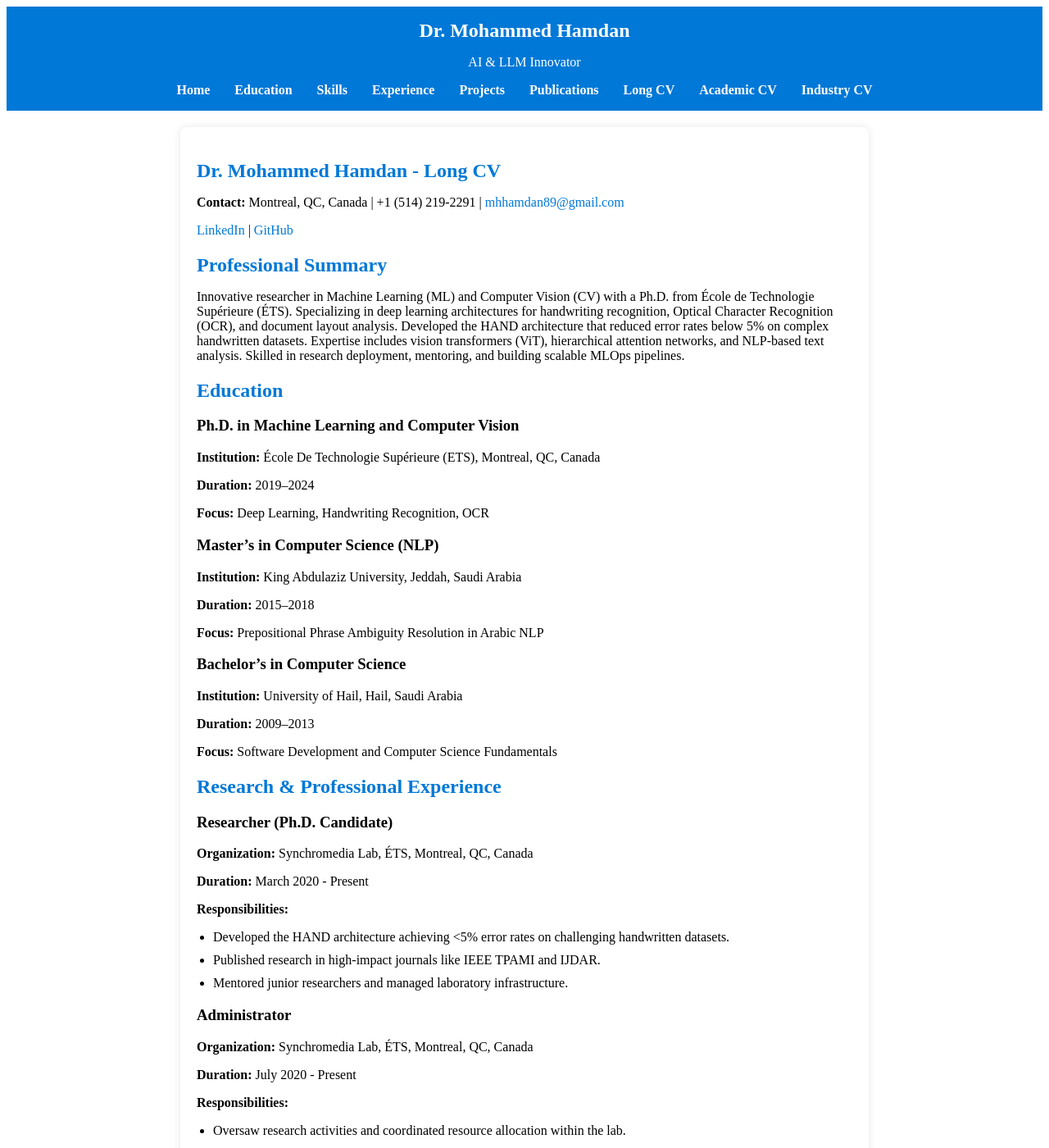
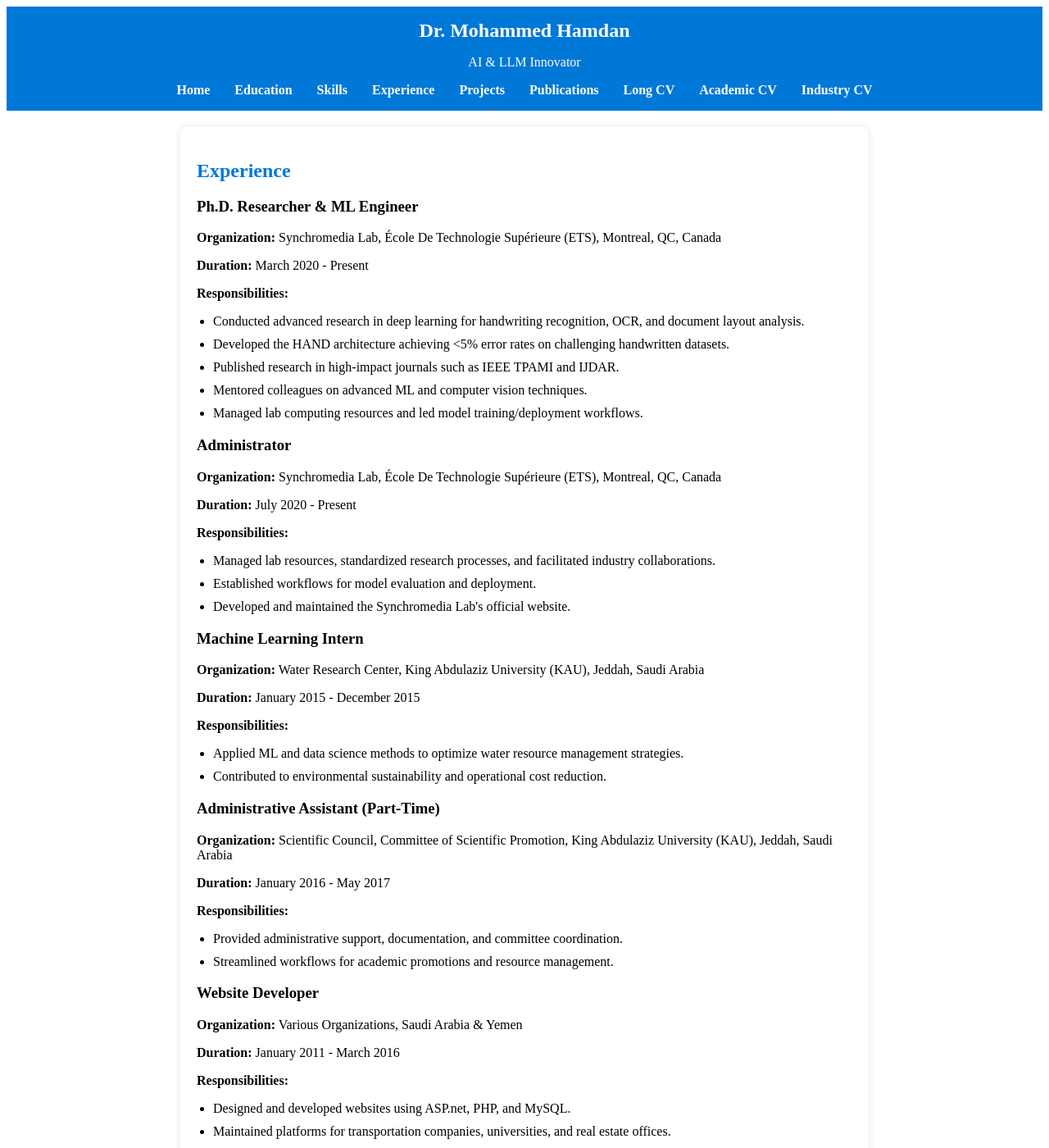
Before and after one commit to MHHamdan/moha, a Jekyll site: the page built from experience.html, in a window 1280 px wide and 1400 px high. Shown: the whole window at 82% size. Built offline with Jekyll 4.4.1, drawn with Linux system fonts in a browser that asks for light colours; some of the changed text lies outside the part shown.

```diff
--- a/experience.html
+++ b/experience.html
@@ -1,78 +1,67 @@
 ---
 layout: default
-title: "Industry CV"
-permalink: /cvs/cv_long.html
+title: "Experience"
+permalink: /experience.html
 ---
 
-<h2>Dr. Mohammed Hamdan - Long CV</h2>
-
-<p><strong>Contact:</strong> Montreal, QC, Canada | +1 (514) 219-2291 | <a href="mailto:mhhamdan89@gmail.com">mhhamdan89@gmail.com</a></p>
-<p>
-  <a href="https://www.linkedin.com/in/mohammed-hamdan-b4545316a/" target="_blank">LinkedIn</a> |
-  <a href="https://github.com/MHHamdan" target="_blank">GitHub</a>
-</p>
-
-<h2>Professional Summary</h2>
-<p>Innovative researcher in Machine Learning (ML) and Computer Vision (CV) with a Ph.D. from École de Technologie Supérieure (ÉTS). Specializing in deep learning architectures for handwriting recognition, Optical Character Recognition (OCR), and document layout analysis. Developed the HAND architecture that reduced error rates below 5% on complex handwritten datasets. Expertise includes vision transformers (ViT), hierarchical attention networks, and NLP-based text analysis. Skilled in research deployment, mentoring, and building scalable MLOps pipelines.</p>
-
-<h2>Education</h2>
-
-<div class="education-item">
-  <h3>Ph.D. in Machine Learning and Computer Vision</h3>
-  <p><strong>Institution:</strong> École De Technologie Supérieure (ETS), Montreal, QC, Canada</p>
-  <p><strong>Duration:</strong> 2019–2024</p>
-  <p><strong>Focus:</strong> Deep Learning, Handwriting Recognition, OCR</p>
-</div>
-
-<div class="education-item">
-  <h3>Master’s in Computer Science (NLP)</h3>
-  <p><strong>Institution:</strong> King Abdulaziz University, Jeddah, Saudi Arabia</p>
-  <p><strong>Duration:</strong> 2015–2018</p>
-  <p><strong>Focus:</strong> Prepositional Phrase Ambiguity Resolution in Arabic NLP</p>
-</div>
-
-<div class="education-item">
-  <h3>Bachelor’s in Computer Science</h3>
-  <p><strong>Institution:</strong> University of Hail, Hail, Saudi Arabia</p>
-  <p><strong>Duration:</strong> 2009–2013</p>
-  <p><strong>Focus:</strong> Software Development and Computer Science Fundamentals</p>
-</div>
-
-<h2>Research & Professional Experience</h2>
+<h2>Experience</h2>
 
 <div class="experience-item">
-  <h3>Researcher (Ph.D. Candidate)</h3>
-  <p><strong>Organization:</strong> Synchromedia Lab, ÉTS, Montreal, QC, Canada</p>
+  <h3>Ph.D. Researcher & ML Engineer</h3>
+  <p><strong>Organization:</strong> Synchromedia Lab, École De Technologie Supérieure (ETS), Montreal, QC, Canada</p>
   <p><strong>Duration:</strong> March 2020 - Present</p>
   <p><strong>Responsibilities:</strong></p>
   <ul>
-    <li>Developed the HAND architecture achieving &lt;5% error rates on challenging handwritten datasets.</li>
-    <li>Published research in high-impact journals like IEEE TPAMI and IJDAR.</li>
-    <li>Mentored junior researchers and managed laboratory infrastructure.</li>
+    <li>Conducted advanced research in deep learning for handwriting recognition, OCR, and document layout analysis.</li>
+    <li>Developed the HAND architecture achieving <5% error rates on challenging handwritten datasets.</li>
+    <li>Published research in high-impact journals such as IEEE TPAMI and IJDAR.</li>
+    <li>Mentored colleagues on advanced ML and computer vision techniques.</li>
+    <li>Managed lab computing resources and led model training/deployment workflows.</li>
   </ul>
 </div>
 
 <div class="experience-item">
   <h3>Administrator</h3>
-  <p><strong>Organization:</strong> Synchromedia Lab, ÉTS, Montreal, QC, Canada</p>
+  <p><strong>Organization:</strong> Synchromedia Lab, École De Technologie Supérieure (ETS), Montreal, QC, Canada</p>
   <p><strong>Duration:</strong> July 2020 - Present</p>
   <p><strong>Responsibilities:</strong></p>
   <ul>
-    <li>Oversaw research activities and coordinated resource allocation within the lab.</li>
-    <li>Managed interdisciplinary projects and facilitated team collaboration.</li>
-    <li>Designed and deployed the lab's official website.</li>
+    <li>Managed lab resources, standardized research processes, and facilitated industry collaborations.</li>
+    <li>Established workflows for model evaluation and deployment.</li>
+    <li>Developed and maintained the Synchromedia Lab's official website.</li>
   </ul>
 </div>
 
-<h2>Publications</h2>
-<ul>
-  <li>Hamdan, M., Rahiche, A., & Cheriet, M. (2024). <i>“HAND: Hierarchical Attention Network for Multi-Scale Handwritten Document Recognition.”</i> Submitted to IEEE TPAMI.</li>
-  <li>Hamdan, M., Chaudhary, H., & Cheriet, M. (2022). <i>“Refocus Attention Span Networks for Handwriting Line Recognition.”</i> IJDAR.</li>
-</ul>
+<div class="experience-item">
+  <h3>Machine Learning Intern</h3>
+  <p><strong>Organization:</strong> Water Research Center, King Abdulaziz University (KAU), Jeddah, Saudi Arabia</p>
+  <p><strong>Duration:</strong> January 2015 - December 2015</p>
+  <p><strong>Responsibilities:</strong></p>
+  <ul>
+    <li>Applied ML and data science methods to optimize water resource management strategies.</li>
+    <li>Contributed to environmental sustainability and operational cost reduction.</li>
+  </ul>
+</div>
 
-<h2>Skills</h2>
-<ul>
-  <li><strong>Programming:</strong> Python, C++, MATLAB</li>
-  <li><strong>Frameworks:</strong> TensorFlow, PyTorch</li>
-  <li><strong>Deployment:</strong> Docker, Kubernetes</li>
-</ul>
+<div class="experience-item">
+  <h3>Administrative Assistant (Part-Time)</h3>
+  <p><strong>Organization:</strong> Scientific Council, Committee of Scientific Promotion, King Abdulaziz University (KAU), Jeddah, Saudi Arabia</p>
+  <p><strong>Duration:</strong> January 2016 - May 2017</p>
+  <p><strong>Responsibilities:</strong></p>
+  <ul>
+    <li>Provided administrative support, documentation, and committee coordination.</li>
+    <li>Streamlined workflows for academic promotions and resource management.</li>
+  </ul>
+</div>
+
+<div class="experience-item">
+  <h3>Website Developer</h3>
+  <p><strong>Organization:</strong> Various Organizations, Saudi Arabia & Yemen</p>
+  <p><strong>Duration:</strong> January 2011 - March 2016</p>
+  <p><strong>Responsibilities:</strong></p>
+  <ul>
+    <li>Designed and developed websites using ASP.net, PHP, and MySQL.</li>
+    <li>Maintained platforms for transportation companies, universities, and real estate offices.</li>
+    <li>Provided technical support for hardware and software maintenance.</li>
+  </ul>
+</div>
```
